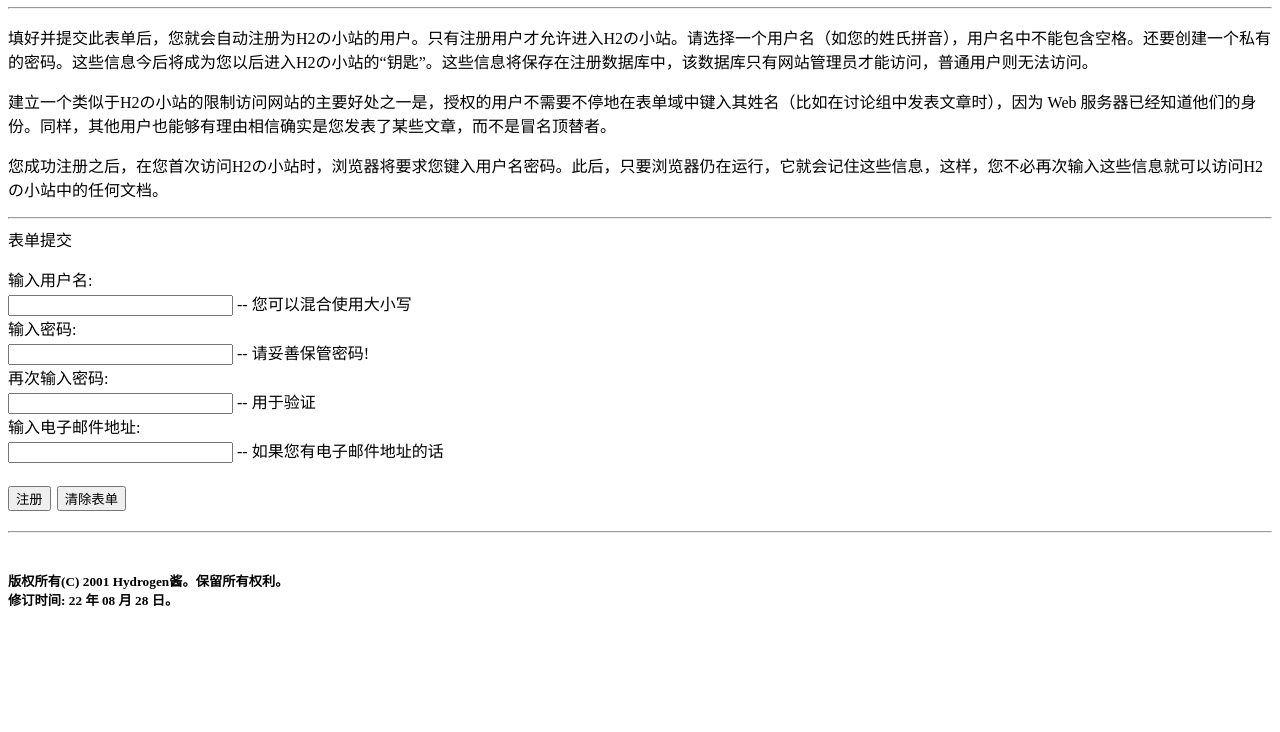
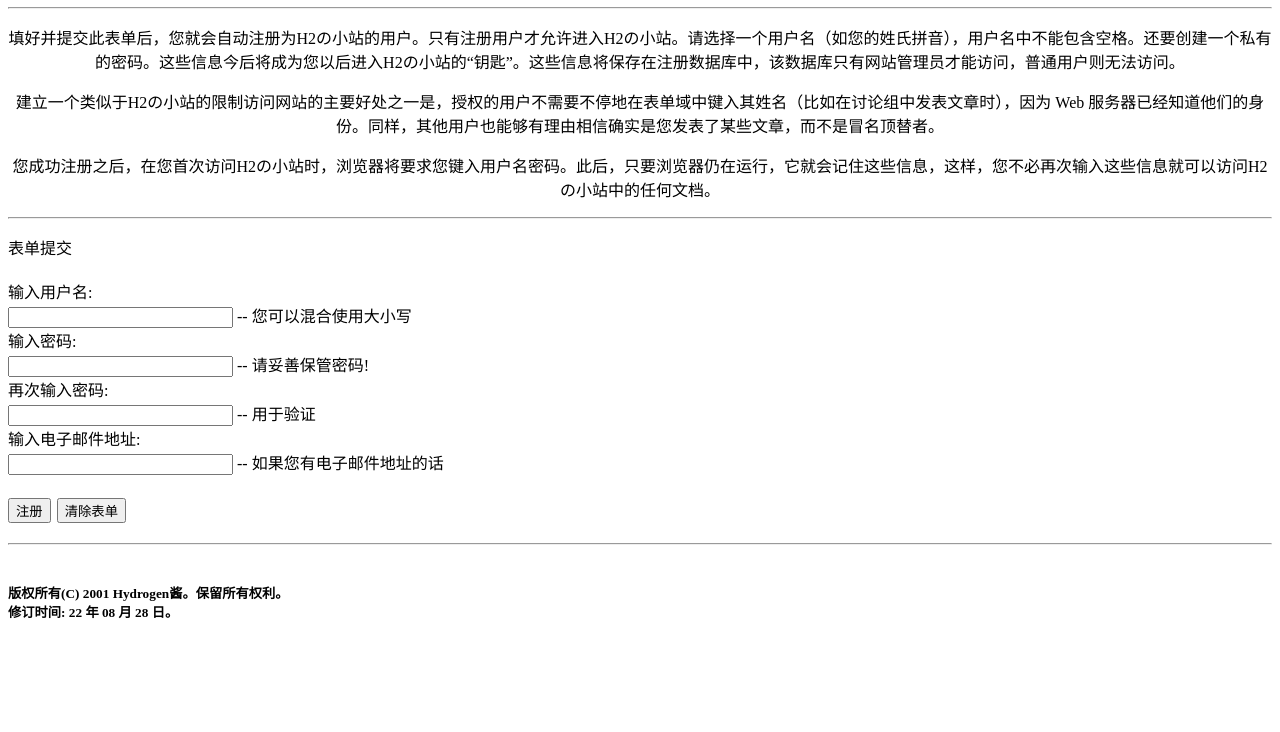
Before and after one commit to H2Hydrogen/H2Hydrogen.github.io, a plain HTML site: page sign/Sign in.htm in a window 1280 px wide. Shown: the part 68-800 px from the top of the page. Drawn offline with Linux system fonts and the light colour scheme.

Commit message:
Add files via upload

```diff
--- a/sign/Sign in.htm
+++ b/sign/Sign in.htm
@@ -9,18 +9,19 @@
 
 <body>
 
-<h1>用户注册</h1>
+<h1 align="center">用户注册</h1>
 <hr>
-<p>
+<p align="center">
 填好并提交此表单后，您就会自动注册为H2の小站的用户。只有注册用户才允许进入H2の小站。请选择一个用户名（如您的姓氏拼音），用户名中不能包含空格。还要创建一个私有的密码。这些信息今后将成为您以后进入H2の小站的“钥匙”。这些信息将保存在注册数据库中，该数据库只有网站管理员才能访问，普通用户则无法访问。</p>
-<p>建立一个类似于H2の小站的限制访问网站的主要好处之一是，授权的用户不需要不停地在表单域中键入其姓名（比如在讨论组中发表文章时），因为 Web
+<p align="center">建立一个类似于H2の小站的限制访问网站的主要好处之一是，授权的用户不需要不停地在表单域中键入其姓名（比如在讨论组中发表文章时），因为 Web
 服务器已经知道他们的身份。同样，其他用户也能够有理由相信确实是您发表了某些文章，而不是冒名顶替者。 </p>
-<p>
+<p align="center">
 您成功注册之后，在您首次访问H2の小站时，浏览器将要求您键入用户名密码。此后，只要浏览器仍在运行，它就会记住这些信息，这样，您不必再次输入这些信息就可以访问H2の小站中的任何文档。</p>
 <hr>
 <form method="POST" action="../_derived/nortbots.htm" onSubmit="location.href='../_derived/nortbots.htm';return false;" webbot-onSubmit webbot-action="--WEBBOT-SELF--">
-	表单提交</h2>
-	<p>输入用户名:<br>
+	<p align="left">表单提交</p>
+	<h2 align="left"></h2>
+	<p align="left">输入用户名:<br>
 	<input type="text" size="25" maxlength="256" name="Username"> -- 您可以混合使用大小写<br>
 	输入密码:<br>
 	<input type="password" size="25" maxlength="256" name="Password"> --
@@ -32,10 +33,10 @@
 	输入电子邮件地址:<strong><br>
 	</strong><input type="text" size="25" maxlength="256" name="EmailAddress">
 	-- 如果您有电子邮件地址的话</p>
-	<h2><input type="submit" value="注册"> <input type="reset" value="清除表单"></h2>
+	<h2 align="left"><input type="submit" value="注册"> <input type="reset" value="清除表单"></h2>
 </form>
-<hr>
-<h5><br>
+<hr align="left">
+<h5 align="left"><br>
 版权所有(C) 2001&nbsp;Hydrogen酱。保留所有权利。<br>
 修订时间: <!--webbot bot="TimeStamp" s-type="EDITED" s-format="%y 年 %m 月 %d 日" startspan -->22 年 08 月 28 日<!--webbot bot="TimeStamp" i-checksum="37294" endspan -->。</h5>
 
```
Also changed, not shown: 404.html (+1 -1 lines), sign/_vti_cnf/Sign in.htm (added, +22 -0 lines), image/_vti_cnf/亮.jpg (added), image/_vti_cnf/暗.jpeg (added), 1 other file.
